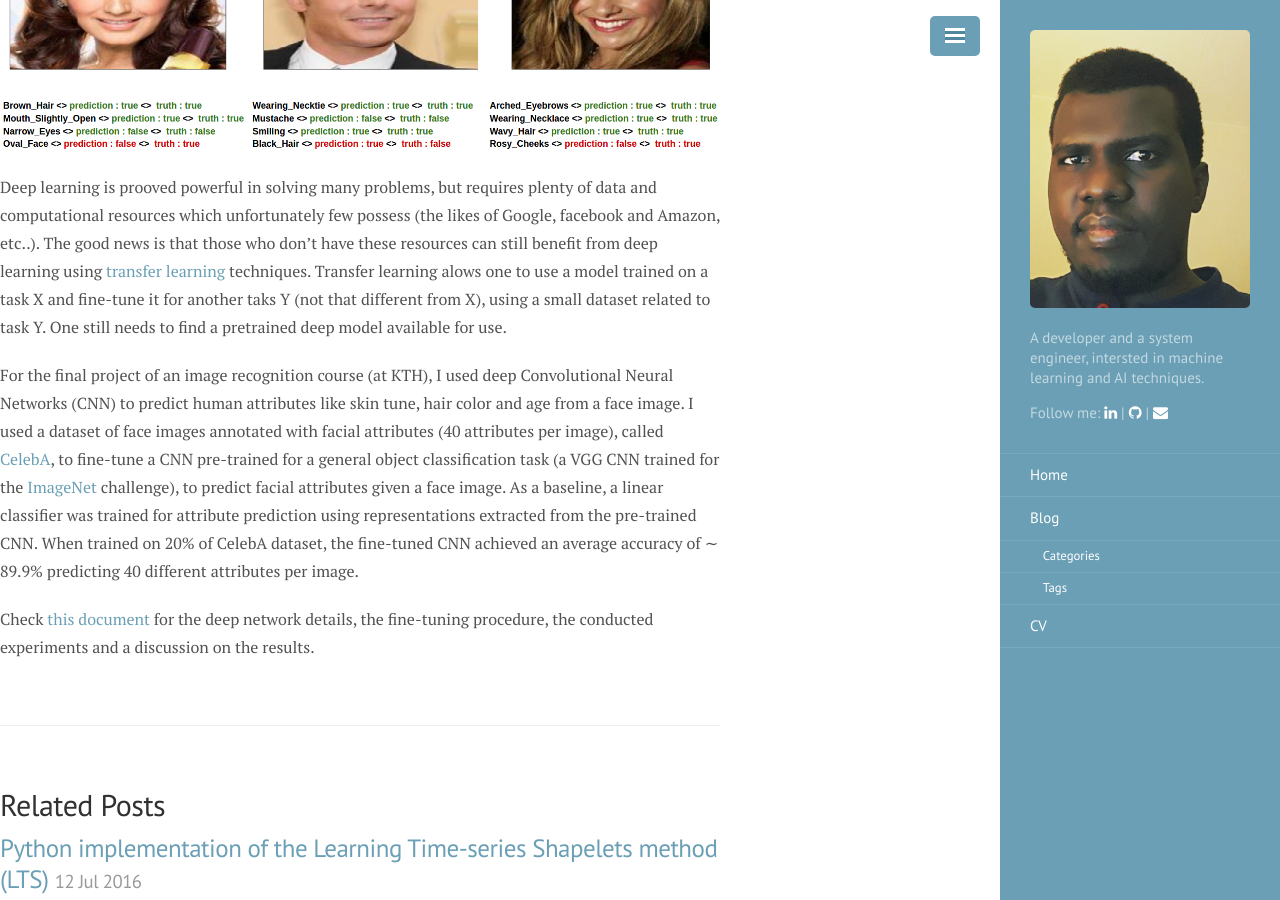
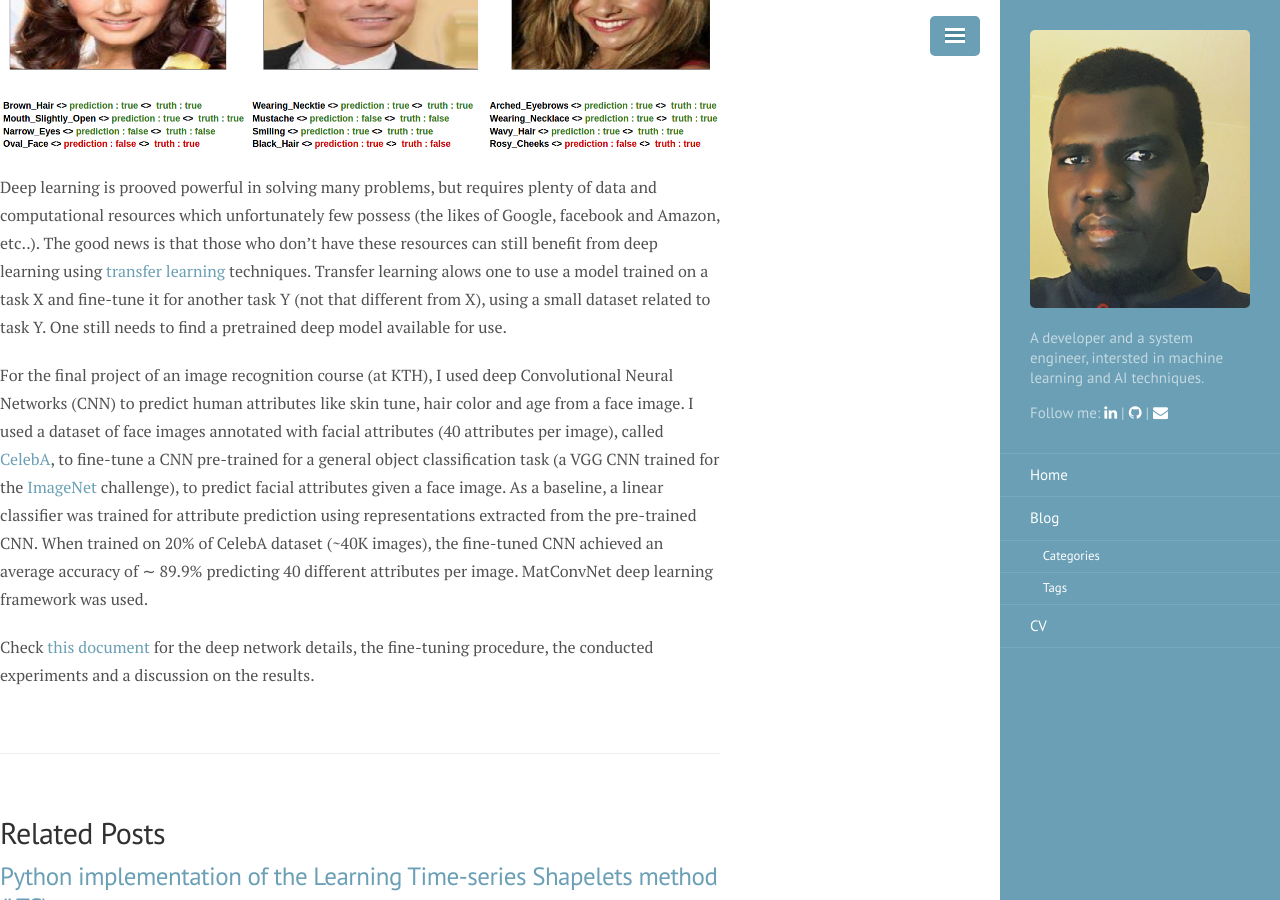
Before and after one commit to mohaseeb/mohaseeb.github.io, a Jekyll site: the page built from _posts/2014-04-30-face-attributes-prediction.md, in a window 1280 px wide and 900 px high, scrolled down 375 px. Built offline with Jekyll 4.4.1, drawn with Linux system fonts in a browser that asks for light colours; nearby versions of some CDN libraries; comment, search, counter and statistics services are not loaded.

Commit message:
Update 2014-04-30-face-attributes-prediction.md

```diff
--- a/_posts/2014-04-30-face-attributes-prediction.md
+++ b/_posts/2014-04-30-face-attributes-prediction.md
@@ -6,8 +6,8 @@ category: deep learning
 tags: [image recognition, transfer learning, MatConvnet]
 ---
 ![attributes_prediction]({{ site.baseurl }}/public/posts_imgs/attributes.png)
-Deep learning is prooved powerful in solving many problems, but requires plenty of data and computational resources which unfortunately few possess (the likes of Google, facebook and Amazon, etc..). The good news is that those who don't have these resources can still benefit from deep learning using [transfer learning](https://en.wikipedia.org/wiki/Inductive_transfer) techniques. Transfer learning alows one to use a model trained on a task X and fine-tune it for another taks Y (not that different from X), using a small dataset related to task Y. One still needs to find a pretrained deep model available for use.
+Deep learning is prooved powerful in solving many problems, but requires plenty of data and computational resources which unfortunately few possess (the likes of Google, facebook and Amazon, etc..). The good news is that those who don't have these resources can still benefit from deep learning using [transfer learning](https://en.wikipedia.org/wiki/Inductive_transfer) techniques. Transfer learning alows one to use a model trained on a task X and fine-tune it for another task Y (not that different from X), using a small dataset related to task Y. One still needs to find a pretrained deep model available for use.
 
-For the final project of an image recognition course (at KTH), I used deep Convolutional Neural Networks (CNN) to predict human attributes like skin tune, hair color and age from a face image. I used a dataset of face images annotated with facial attributes (40 attributes per image), called [CelebA](http://mmlab.ie.cuhk.edu.hk/projects/CelebA.html), to fine-tune a CNN pre-trained for a general object classification task (a VGG CNN trained for the [ImageNet](http://www.image-net.org/challenges/LSVRC/) challenge), to predict facial attributes given a face image. As a baseline, a linear classifier was trained for attribute prediction using representations extracted from the pre-trained CNN. When trained on 20% of CelebA dataset, the fine-tuned CNN achieved an average accuracy of ∼ 89.9% predicting 40 different attributes per image.
+For the final project of an image recognition course (at KTH), I used deep Convolutional Neural Networks (CNN) to predict human attributes like skin tune, hair color and age from a face image. I used a dataset of face images annotated with facial attributes (40 attributes per image), called [CelebA](http://mmlab.ie.cuhk.edu.hk/projects/CelebA.html), to fine-tune a CNN pre-trained for a general object classification task (a VGG CNN trained for the [ImageNet](http://www.image-net.org/challenges/LSVRC/) challenge), to predict facial attributes given a face image. As a baseline, a linear classifier was trained for attribute prediction using representations extracted from the pre-trained CNN. When trained on 20% of CelebA dataset (~40K images), the fine-tuned CNN achieved an average accuracy of ∼ 89.9% predicting 40 different attributes per image. MatConvNet deep learning framework was used.
 
 Check [this document]({{ site.baseurl }}/public/posts_imgs/mohamed_abdulaziz_project_report.pdf) for the deep network details, the fine-tuning procedure, the conducted experiments and a discussion on the results.
```
